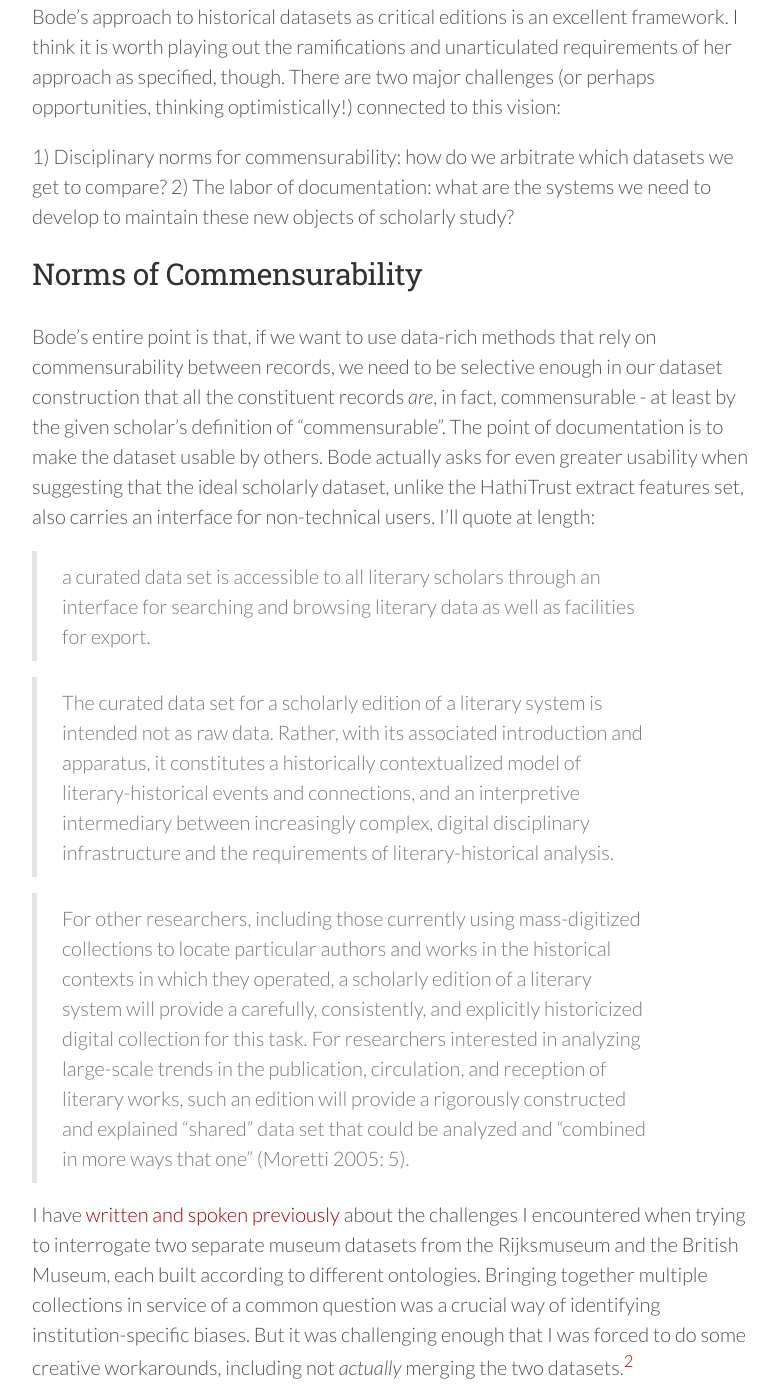
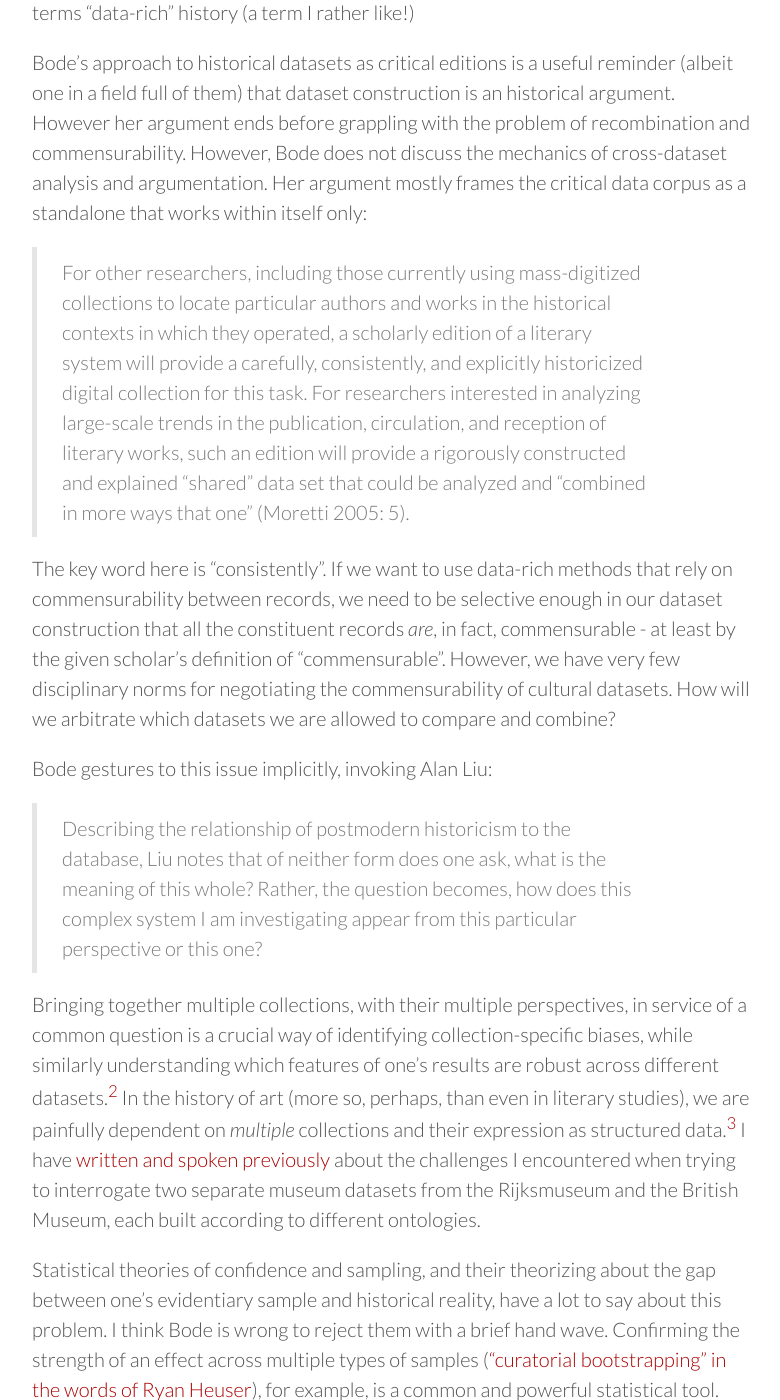
Before and after one commit to mdlincoln/mdlincoln.github.io, a Jekyll site: the page built from _posts/2017-05-31-commensurabiliity-a-response-to-bode-in-mlq.md, in a window 1280 px wide and 1400 px high, scrolled down 1286 px. Shown: the whole window, without its empty margins (248-1028 px from the left). Built offline with Jekyll 4.4.1, drawn with Linux system fonts in a browser that asks for light colours; nearby versions of some CDN libraries; a script that is not in the unit is left out; some of the changed text lies outside the part shown; grey boxes are pictures that could not be loaded.

Commit message:
Another round of rewrites

```diff
--- a/_posts/2017-05-31-commensurabiliity-a-response-to-bode-in-mlq.md
+++ b/_posts/2017-05-31-commensurabiliity-a-response-to-bode-in-mlq.md
@@ -13,67 +13,56 @@
 
 Bode presents a trenchant critique of the supposed close / distant divide.
 She argues that both "distant reading" (as exemplified by Moretti/Jockers) and New Criticism's "close reading" draw from the same poisoned root: the idea that texts are commensurable across and between different periods and cultural situations.
-In close reading, Bode writes, the text has pride of place, often to exclusion of awareness of or interest in the material circumstances of its production, dissemination, and reading.
-Distant reading practices (in this piece, explicitly identified as Moretti and Jockers) replicate this by basing rhetoric of universality and large-scale evidence on ill-defined corpora in which uncertainty, biases, and missing information are papered over.
-
-One could take issue with Bode's use of Moretti and Jockers as stand-ins for the diverse field of computational literary study, but I think her point largely stands.
-
-I'm more interested, though, in the second half of her paper.
+One could take issue with Bode's use of Moretti and Jockers as stand-ins for the diverse field of computational literary study, but I'm more interested, though, in the second half of her paper.
 
 There, she describes one path to rectifying this: well-documented and shared research corpora that detail their history of construction, and precise types of works included (and excluded) from them.
 She singles out for praise [the HathiTrust corpus for literary fiction][hathitrust], but suggests that it does not go far enough in describing the relationship between the dataset as it exists, and the historical "literary system" that produced the texts it contains.
-What is required, Bode argues, is an approach to corpus construction similar to the genre of the scholarly edition, which is uniquely sensitive to publication histories, revised editions, and the like, and which is understood by its readers/users as a scholarly argument in its own right.
+What is required, Bode argues, is an approach to corpus construction similar to the genre of the scholarly edition, which is uniquely sensitive to publication histories, revised editions, and the like, and which is understood by its readers/users as a scholarly argument in its own right:
+
+>The curated data set for a scholarly edition of a literary system is intended not as raw data. Rather, with its associated introduction and apparatus, it constitutes a historically contextualized model of literary-historical events and connections, and an interpretive intermediary between increasingly complex, digital disciplinary infrastructure and the requirements of literary-historical analysis.
+
 A raft of these literary datasets might provide a more solid foundation for what she terms "data-rich" history (a term I rather like!)
 
 [hathitrust]: https://wiki.htrc.illinois.edu/display/COM/Extracted+Features+Dataset
 
-Bode's approach to historical datasets as critical editions is an excellent framework.
-I think it is worth playing out the ramifications and unarticulated requirements of her approach as specified, though.
-There are two major challenges (or perhaps opportunities, thinking optimistically!) connected to this vision:
-
-1) Disciplinary norms for commensurability: how do we arbitrate which datasets we get to compare?
-2) The labor of documentation: what are the systems we need to develop to maintain these new objects of scholarly study?
-
-## Norms of Commensurability
-
-Bode's entire point is that, if we want to use data-rich methods that rely on commensurability between records, we need to be selective enough in our dataset construction that all the constituent records _are_, in fact, commensurable - at least by the given scholar's definition of "commensurable".
-The point of documentation is to make the dataset usable by others.
-Bode actually asks for even greater usability when suggesting that the ideal scholarly dataset, unlike the HathiTrust extract features set, also carries an interface for non-technical users.
-I'll quote at length:
-
->a curated data set is accessible to all literary scholars through an interface for searching and browsing literary data as well as facilities for export.
-
->The curated data set for a scholarly edition of a literary system is intended not as raw data. Rather, with its associated introduction and apparatus, it constitutes a historically contextualized model of literary-historical events and connections, and an interpretive intermediary between increasingly complex, digital disciplinary infrastructure and the requirements of literary-historical analysis.
+Bode's approach to historical datasets as critical editions is a useful reminder (albeit one in a field full of them) that dataset construction is an historical argument.
+However her argument ends before grappling with the problem of recombination and commensurability.
+However, Bode does not discuss the mechanics of cross-dataset analysis and argumentation.
+Her argument mostly frames the critical data corpus as a standalone that works within itself only:
 
 >For other researchers, including those currently using mass-digitized collections to locate particular authors and works in the historical contexts in which they operated, a scholarly edition of a literary system will provide a carefully, consistently, and explicitly historicized digital collection for this task. For researchers interested in analyzing large-scale trends in the publication, circulation, and reception of literary works, such an edition will provide a rigorously constructed and explained “shared” data set that could be analyzed and “combined in more ways that one” (Moretti 2005: 5).
 
+The key word here is "consistently".
+If we want to use data-rich methods that rely on commensurability between records, we need to be selective enough in our dataset construction that all the constituent records _are_, in fact, commensurable - at least by the given scholar's definition of "commensurable".
+However, we have very few disciplinary norms for negotiating the commensurability of cultural datasets.
+How will we arbitrate which datasets we are allowed to compare and combine?
+
+Bode gestures to this issue implicitly, invoking Alan Liu:
+
+>Describing the relationship of postmodern historicism to the database, Liu notes that of neither form does one ask, what is the meaning of this whole? Rather, the question becomes, how does this complex system I am investigating appear from this particular perspective or this one?
+
+Bringing together multiple collections, with their multiple perspectives, in service of a common question is a crucial way of identifying collection-specific biases, while similarly understanding which features of one's results are robust across different datasets.[^merging]
+In the history of art (more so, perhaps, than even in literary studies), we are painfully dependent on _multiple_ collections and their expression as structured data.[^cad]
 I have [written and spoken previously][pains] about the challenges I encountered when trying to interrogate two separate museum datasets from the Rijksmuseum and the British Museum, each built according to different ontologies.
-Bringing together multiple collections in service of a common question was a crucial way of identifying institution-specific biases.
-But it was challenging enough that I was forced to do some creative workarounds, including not _actually_ merging the two datasets.[^merging]
-
-<script async class="speakerdeck-embed" data-slide="24" data-id="2afbe88767dc4a9d842f93b2a11277ea" data-ratio="1.33333333333333" src="//speakerdeck.com/assets/embed.js"></script>
 
 [pains]: /cesta_lod
 
 [^merging]: You can read more detail about this in an [article I wrote for IJDAH](http://journals.ub.uni-heidelberg.de/index.php/dah/article/view/25337).
 
-Humanists lack the methodological implements to perform such cross comparisons between such data-rich collections of sources.
+Statistical theories of confidence and sampling, and their theorizing about the gap between one's evidentiary sample and historical reality, have a lot to say about this problem.
+I think Bode is wrong to reject them with a brief hand wave.
+Confirming the strength of an effect across multiple types of samples (["curatorial bootstrapping" in the words of Ryan Heuser](https://twitter.com/quadrismegistus/status/876119051721887744)), for example, is a common and powerful statistical tool.
+We historians have a long way to go in incorporating these theories of evidence into our current frameworks - but it is an encounter worth having.
 
-In the history of art, more so, I think, than even in literary studies, we are painfully dependent on _multiple_ collections and their expression as structured data.[^cad]
-Where is the machinery to meaningfully compare (or aggregate) two datasets with well-specified, but divergent, assumptions and biases baked in?
+However, while quantitative approaches really can address many of the sampling issues that Bode worries about, we will be faced with much deeper problems when it comes to conflicting _ontologies_ between scholarly datasets - and this is another question Bode leaves open.
 
-Much like [connoisseurship is a rich man's speciality](/2015/11/16/privilege-and-connoisseurship.html)
+If Underwood publishes one dataset of textual features, and Bode another, they may have divergent samples while still fundamentally agreeing that the unit of the text and its constituent n-gram counts are a useful proxy for cultural/historical processes.
+If their perspectives on a given period are different, their atomic units are commensurate.
 
----
+But as [Miriam Posner has challenged us to consider](http://miriamposner.com/blog/whats-next-the-radical-unrealized-potential-of-digital-humanities/), we may begin to develop ever more bespoke ontologies for encoding humanities data - for example, a framework for describing an individual's gender that is perspectival and relational, rather than an immanent property.
+Composing such "radical" datasets are one of the most exciting opportunities of DH work.
+But they are, at the same time, at cross-purposes with creating shared frameworks for commensurable literary or historical datasets.
 
-One point of Bode's article that I _would_ dispute, however, is her resistance to thinking through these problems with the help of statistical tools:
-
->The approach I have advocated does not take the path increasingly recommended for data-rich literary history: of integrating scientific and social-scientific measures of statistical uncertainty into historical analysis (e.g., Goldstone 2015).
-
-Without those methods, we are left with little better than the argument-from-logic that Bode deemed insufficient in all of the other scholarly work that she cites here.
-
-[^langmead]: Alison Langmead et al., “Towards Interoperable Network Ontologies for the Digital Humanities,” _International Journal of Humanities and Arts Computing_ 10, no. 1 (March 1, 2016): 22–35, doi:[10.3366/ijhac.2016.0157](https://dx.doi.org/10.3366/ijhac.2016.0157).
-
-[^kuhn]: Thomas S. Kuhn, “Commensurability, Comparability, Communicability,” _PSA: Proceedings of the Biennial Meeting of the Philosophy of Science Association_ 1982 (1982): 669–88, <http://www.jstor.org/stable/192452>.
+Productive work in this area (e.g. [Langmead et al. 2016](https://dx.doi.org/10.3366/ijhac.2016.0157)) comes out of information science - a field of literature that was surprisingly absent from Bode's citations (though I suspect that may say more about _MLQ_ than about Bode's own perspective.)
 
 [^cad]: The IMLS-supported effort [_Always Already Computational: Collections as Data_](https://collectionsasdata.github.io/) is developing guidelines and principles for cultural heritage collections working to develop their collections data for creative reuse and computation.
```
Also changed, not shown: other parts of _posts/2017-05-31-commensurabiliity-a-response-to-bode-in-mlq.md (+1 -1 lines).
